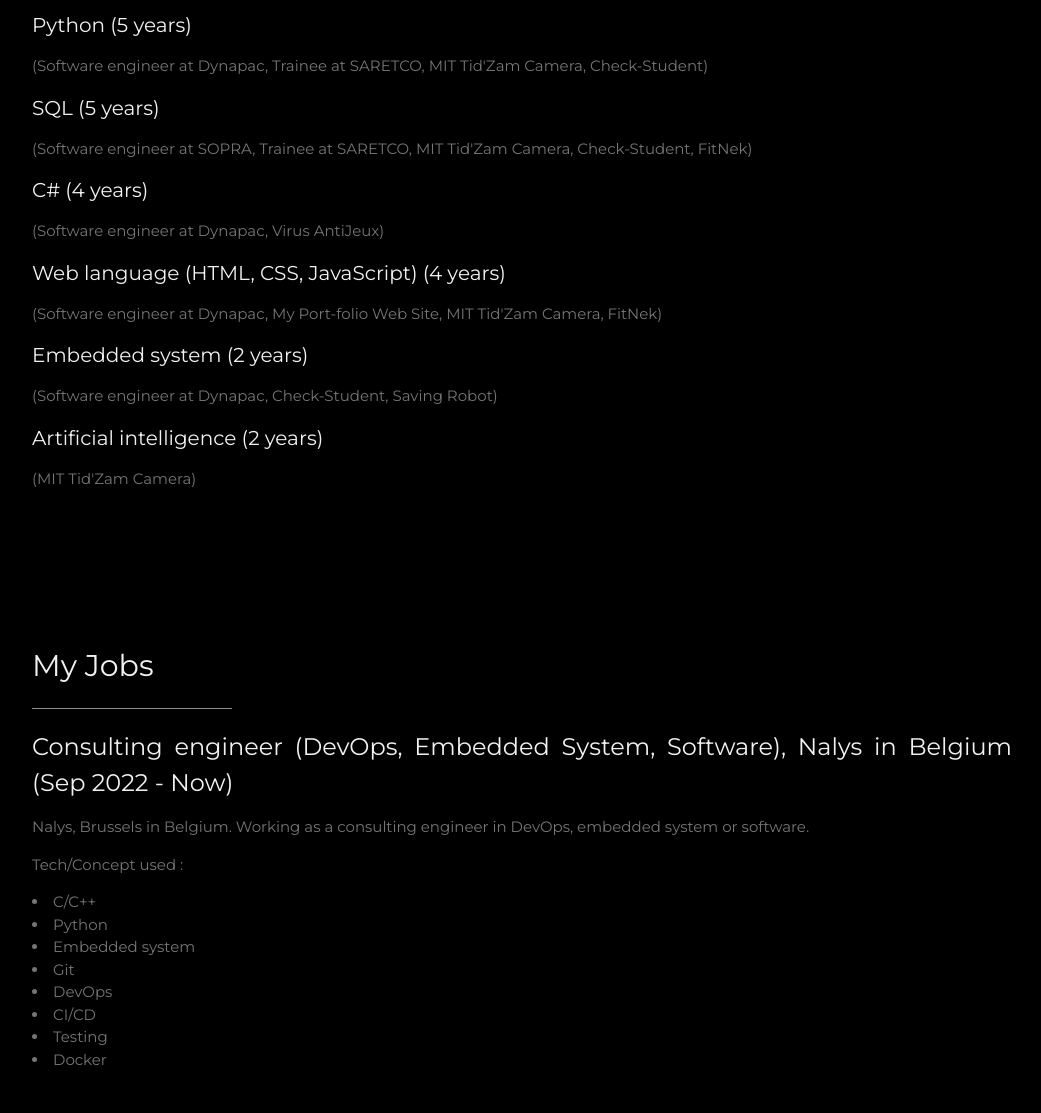
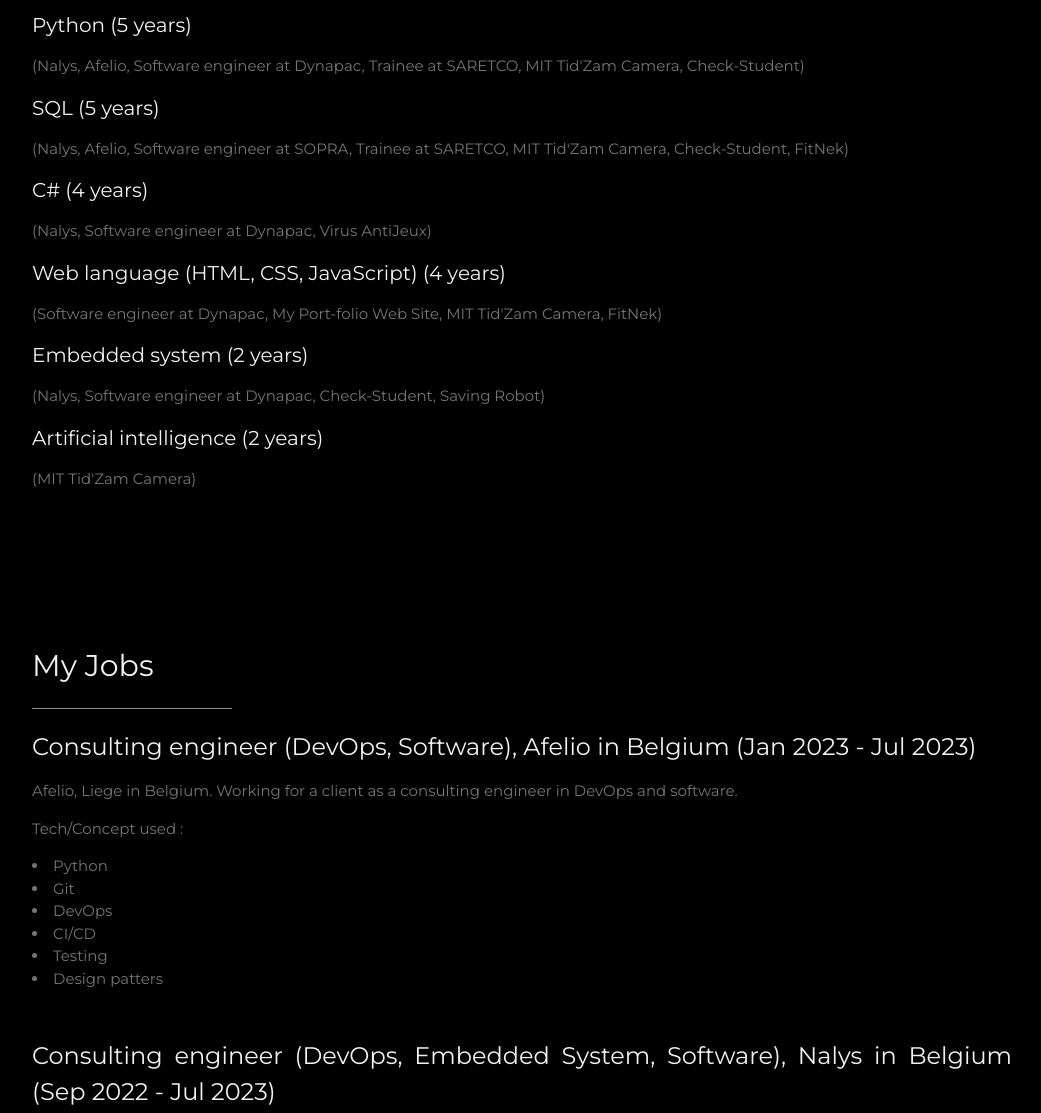
Before and after one commit to othmanwtrls/othmanwtrls.github.io, a plain HTML site: page work.html in a window 1280 px wide. Shown: the part 940-2053 px from the top of the page, without its empty margins (178-1219 px from the left). Drawn offline with nearby package versions, Linux system fonts and the light colour scheme.

Commit message:
update new information
CV, job and location is updated

```diff
--- a/javascript/scriptIndex.js
+++ b/javascript/scriptIndex.js
@@ -8,6 +8,5 @@ function calculateAge() {
     if (monthDiff < 0 || (monthDiff === 0 && today.getDate() < birthDateObj.getDate())) {
       age--;
     }
-    console.log(birthDateObj);
     ageResult.innerHTML = age;
   }
--- a/work.html
+++ b/work.html
@@ -81,14 +81,18 @@
         <hr style="width:200px" class="w3-opacity">
         <h4 class="w3-text-light-grey">Python (5 years)</h2>
         <p>
-          (Software engineer at Dynapac,
+          (Nalys,
+          Afelio,
+          Software engineer at Dynapac,
           Trainee at SARETCO,
           MIT Tid'Zam Camera,
           Check-Student)
         </p>
         <h4 class="w3-text-light-grey">SQL (5 years)</h2>
         <p>
-          (Software engineer at SOPRA,
+          (Nalys,
+          Afelio,
+          Software engineer at SOPRA,
           Trainee at SARETCO,
           MIT Tid'Zam Camera,
           Check-Student,
@@ -96,7 +100,8 @@
         </p>
         <h4 class="w3-text-light-grey">C# (4 years)</h2>
         <p>
-          (Software engineer at Dynapac,
+          (Nalys,
+          Software engineer at Dynapac,
           Virus AntiJeux)
         </p>
         <h4 class="w3-text-light-grey">Web language (HTML, CSS, JavaScript)  (4 years)</h2>
@@ -108,7 +113,8 @@
         </p>
         <h4 class="w3-text-light-grey">Embedded system (2 years)</h2>
         <p>
-          (Software engineer at Dynapac,
+          (Nalys,
+          Software engineer at Dynapac,
           Check-Student,
           Saving Robot)
         </p>
@@ -135,8 +141,24 @@
         <h2 class="w3-text-light-grey">My Jobs</h2>
         <hr style="width:200px" class="w3-opacity">
 
+        <!-- Afelio -->
+        <h3 class="w3-text-light-grey">Consulting engineer (DevOps, Software), Afelio in Belgium (Jan 2023 - Jul 2023)</h3>
+        <p>
+          Afelio, Liege in Belgium. Working for a client as a consulting engineer in DevOps and software.
+        </p>
+        <p>
+          Tech/Concept used :
+          <li>Python</li>
+          <li>Git</li>
+          <li>DevOps</li>
+          <li>CI/CD</li>
+          <li>Testing</li>
+          <li>Design patters</li>
+        </p>
+        <br>
+
         <!-- Nalys -->
-        <h3 class="w3-text-light-grey">Consulting engineer (DevOps, Embedded System, Software), Nalys in Belgium (Sep 2022 - Now)</h3>
+        <h3 class="w3-text-light-grey">Consulting engineer (DevOps, Embedded System, Software), Nalys in Belgium (Sep 2022 - Jul 2023)</h3>
         <p>
           Nalys, Brussels in Belgium. Working as a consulting engineer in DevOps, embedded system or software.
         </p>
```
Also changed, not shown: contact.html (+1 -1 lines), index.html (+1 -1 lines), 2 other files.
